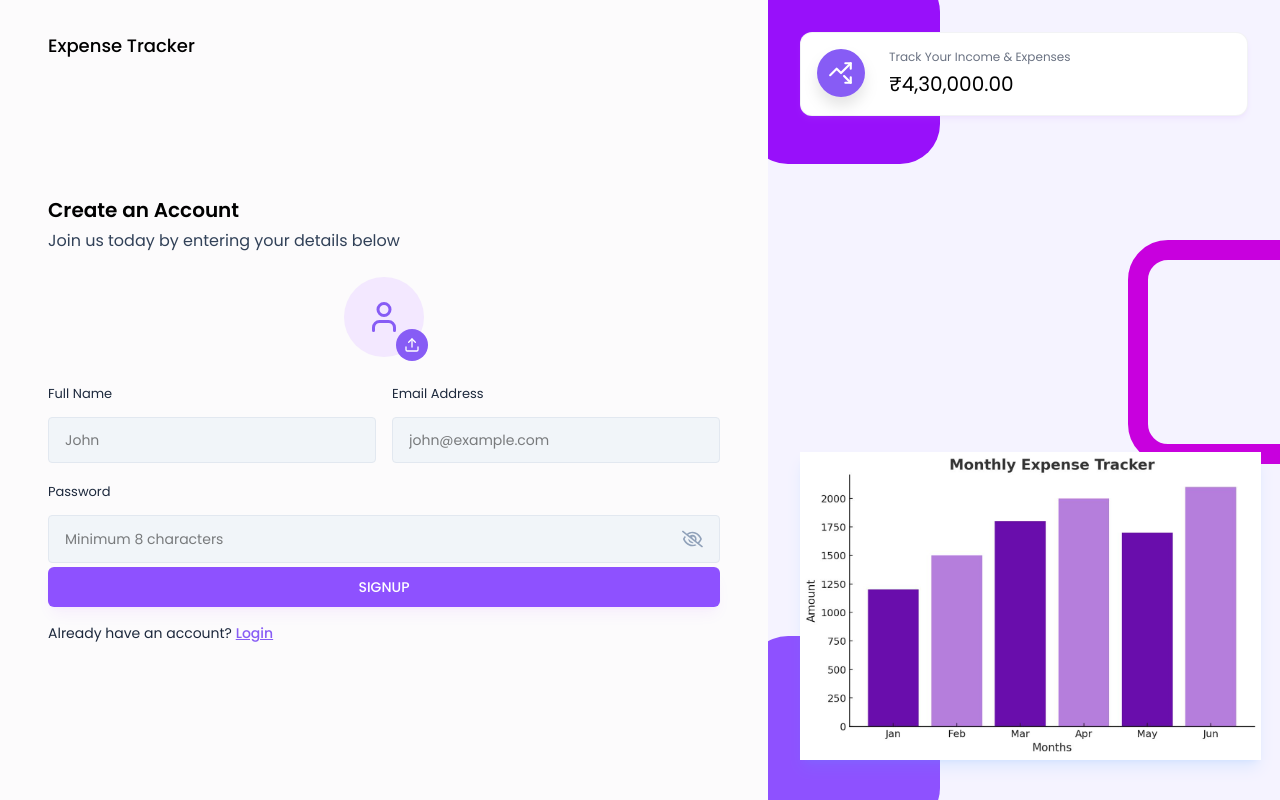
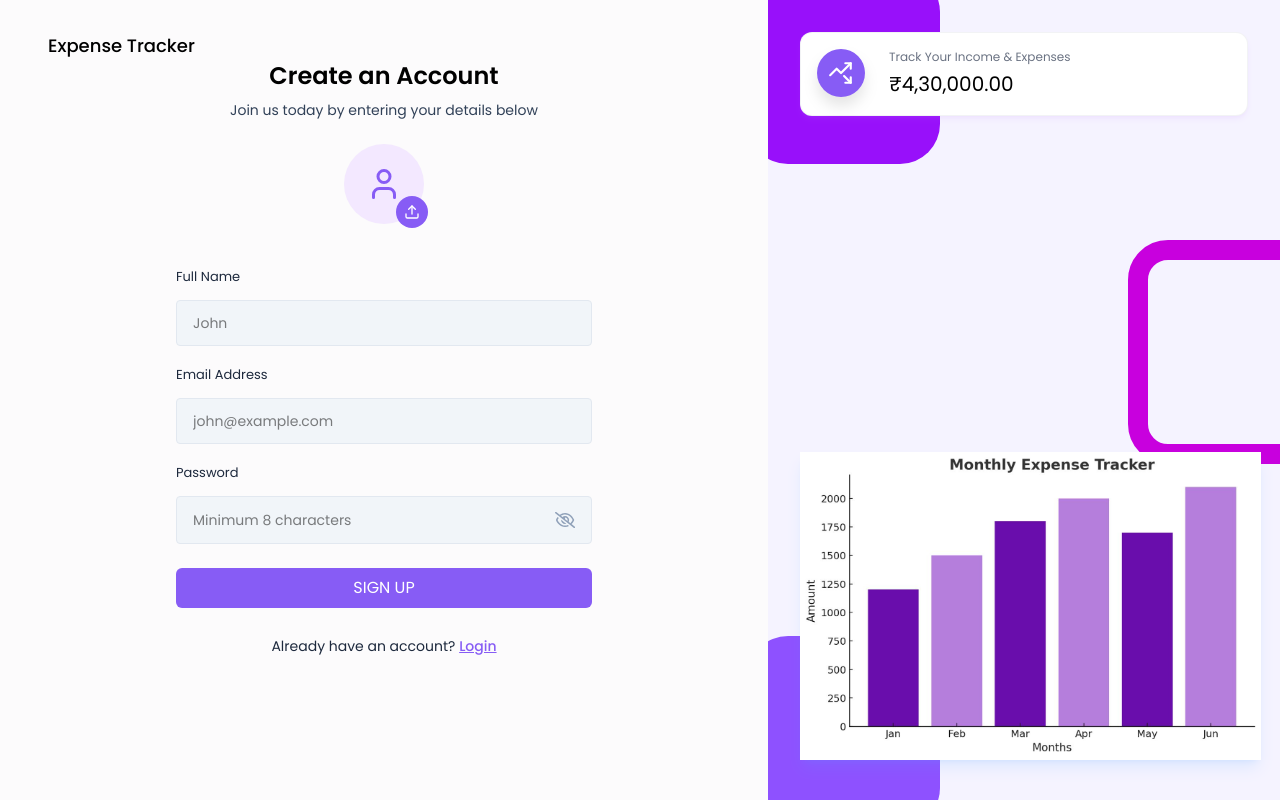
Before and after one commit to Payal3112/EXPENSE-TRACKER-AIDS, a React (Vite) app in the folder frontend/: page /signup in a window 1280 px wide. Built offline with nearby package versions, Linux system fonts and the light colour scheme.

Commit message:
Fix signup layout

```diff
--- a/frontend/src/pages/Auth/SignUp.jsx
+++ b/frontend/src/pages/Auth/SignUp.jsx
@@ -1,6 +1,6 @@
 import React, { useContext, useState } from "react";
 import { useNavigate, Link } from "react-router-dom";
-import { validateEmail } from "../../utils/helper"; // adjust path if needed
+import { validateEmail } from "../../utils/helper";
 import AuthLayout from "../../components/layouts/AuthLayout";
 import Input from "../../components/Inputs/Input";
 import ProfilePhotoSelector from "../../components/Inputs/ProfilePhotoSelector";
@@ -10,8 +10,7 @@ import { UserContext } from "../../context/UserContext";
 import uploadImage from "../../utils/uploadImage";
 
 const SignUp = () => {
-  // **Step 1: State variables**
-  const [profilePic, setProfilePic] = useState(null); // image file
+  const [profilePic, setProfilePic] = useState(null);
   const [fullName, setFullName] = useState("");
   const [email, setEmail] = useState("");
   const [password, setPassword] = useState("");
@@ -20,11 +19,9 @@ const SignUp = () => {
   const { updateUser } = useContext(UserContext);
   const navigate = useNavigate();
 
-  // **Step 2: Signup handler**
   const handleSignUp = async (e) => {
     e.preventDefault();
 
-    // Validation
     if (!fullName) {
       setError("Please enter your name");
       return;
@@ -43,18 +40,16 @@ const SignUp = () => {
     try {
       let profileImageUrl = "";
 
-      // **Step 3: Upload image first if selected**
       if (profilePic) {
         const imgUploadRes = await uploadImage(profilePic);
         profileImageUrl = imgUploadRes.imageUrl || "";
       }
 
-      // **Step 4: Call backend signup API**
       const response = await axiosInstance.post(API_PATHS.AUTH.REGISTER, {
         fullName,
         email,
         password,
-        profileImageUrl, // must match your MongoDB field
+        profileImageUrl,
       });
 
       const { token, user } = response.data;
@@ -62,7 +57,7 @@ const SignUp = () => {
       if (token) {
         localStorage.setItem("token", token);
         updateUser(user);
-        navigate("/dashboard"); // redirect after signup
+        navigate("/dashboard");
       }
     } catch (error) {
       if (error.response && error.response.data.message) {
@@ -73,20 +68,22 @@ const SignUp = () => {
     }
   };
 
-  // **Step 5: Render form**
   return (
     <AuthLayout>
-      <div className="lg:w-[100%] h-auto md:h-full mt-10 md:mt-0 flex flex-col justify-center">
-        <h3 className="text-xl font-semibold text-black">Create an Account</h3>
-        <p className="text-s text-slate-700 mt-[5px] mb-6">
+      <div className="w-full max-w-md mx-auto h-auto mt-10 md:mt-0 flex flex-col justify-center px-4">
+        <h3 className="text-2xl font-semibold text-black text-center">
+          Create an Account
+        </h3>
+        <p className="text-sm text-slate-700 mt-2 mb-6 text-center">
           Join us today by entering your details below
         </p>
 
-        <form onSubmit={handleSignUp}>
-          {/* Profile Image Selector */}
+        <form onSubmit={handleSignUp} className="space-y-4">
+          {/* Profile Image Selector - centered */}
+          <div className="flex justify-center mb-4">
             <ProfilePhotoSelector image={profilePic} setImage={setProfilePic} />
+          </div>
 
-          <div className="grid grid-cols-1 md:grid-cols-2 gap-4">
           <Input
             value={fullName}
             onChange={({ target }) => setFullName(target.value)}
@@ -94,6 +91,7 @@ const SignUp = () => {
             placeholder="John"
             type="text"
           />
+
           <Input
             value={email}
             onChange={({ target }) => setEmail(target.value)}
@@ -101,7 +99,7 @@ const SignUp = () => {
             placeholder="john@example.com"
             type="text"
           />
-            <div className="col-span-2">
+
           <Input
             value={password}
             onChange={({ target }) => setPassword(target.value)}
@@ -109,16 +107,17 @@ const SignUp = () => {
             placeholder="Minimum 8 characters"
             type="password"
           />
-            </div>
-          </div>
 
-          {error && <p className="text-red-500 text-s pb-2.5">{error}</p>}
+          {error && <p className="text-red-500 text-sm">{error}</p>}
 
-          <button type="submit" className="btn-primary mt-4">
-            SIGNUP
+          <button
+            type="submit"
+            className="w-full bg-primary text-white py-2 rounded-md mt-2"
+          >
+            SIGN UP
           </button>
 
-          <p className="text-[14px] text-slate-800 mt-3">
+          <p className="text-sm text-slate-800 text-center mt-3">
             Already have an account?{" "}
             <Link className="font-medium text-primary underline" to="/login">
               Login
```
Lines whose indentation alone changed are shown as unchanged.
